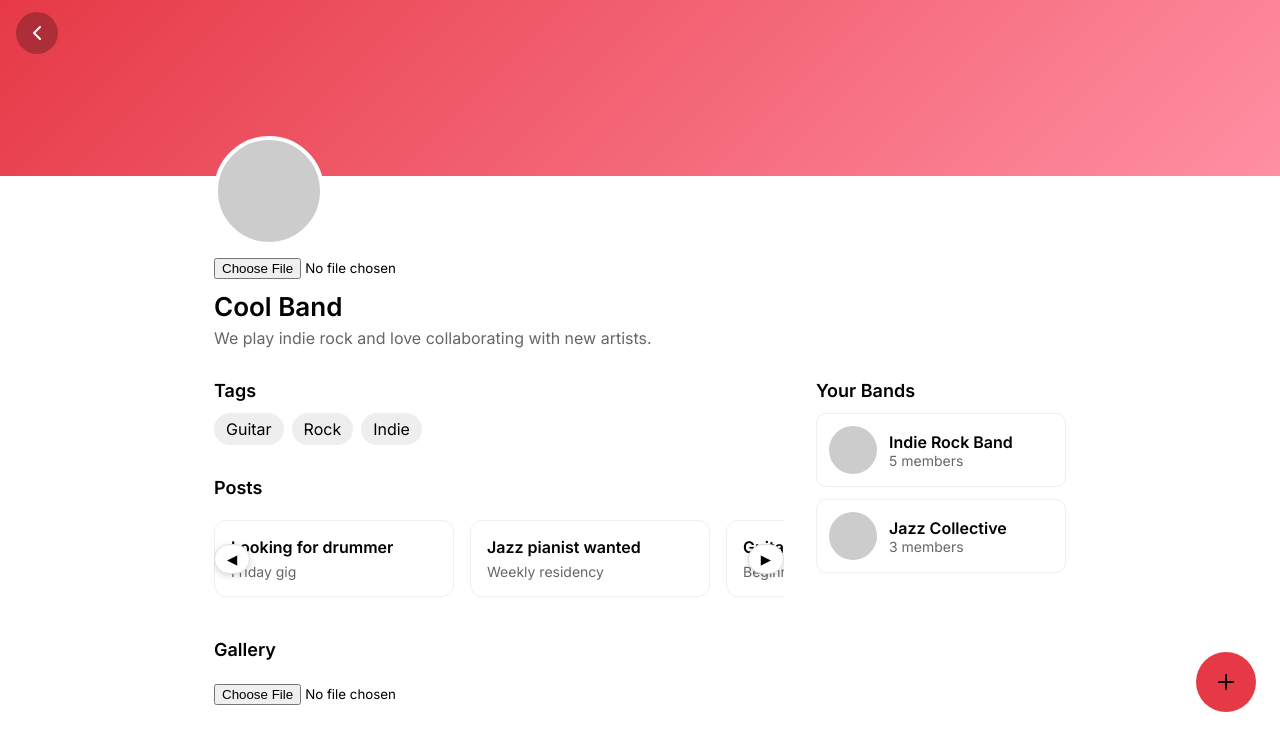
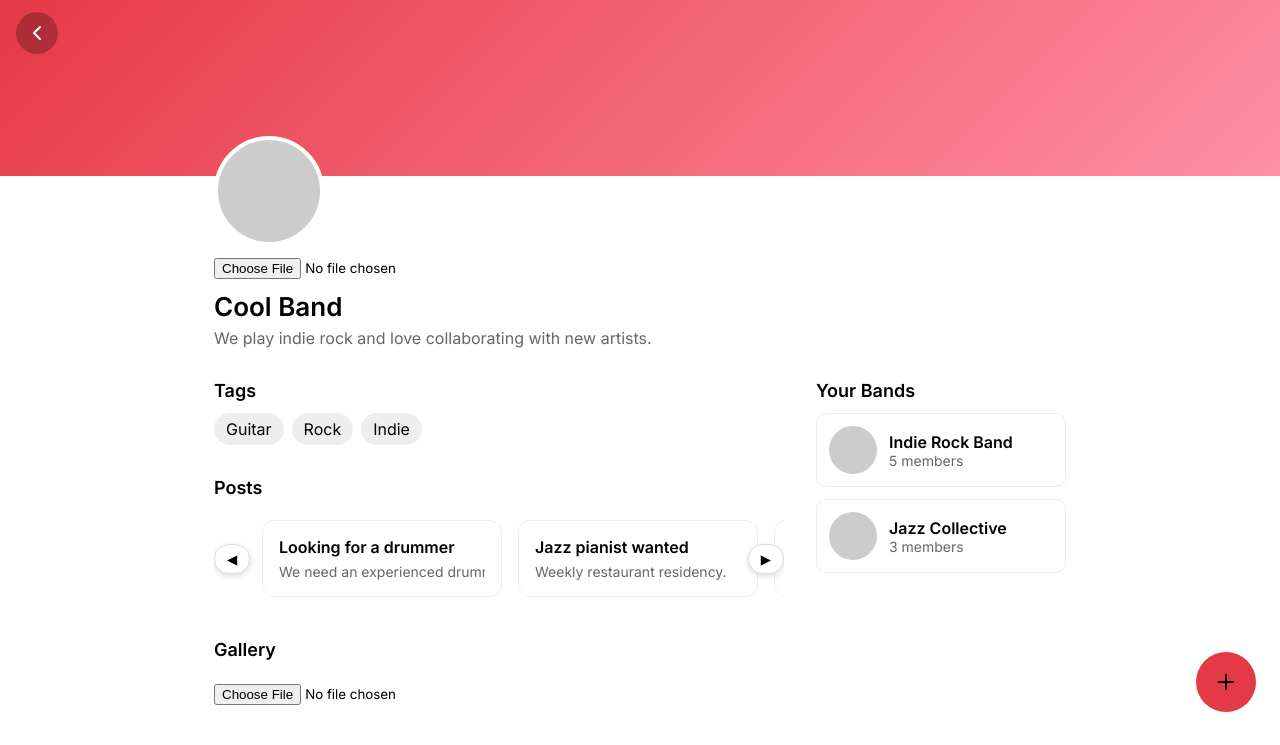
Before and after one commit to mgolds020/musiconn, a website: page views/profile.html in a window 1280 px wide. Shown: the part 64-809 px from the top of the page. Drawn offline with nearby package versions, Linux system fonts and the light colour scheme.

Commit message:
fixed bugs in carousel frontend

```diff
--- a/views/profile.html
+++ b/views/profile.html
@@ -199,11 +199,32 @@
         }
 
         .post-card {
-            flex:0 0 240px; /* fixed width cards so they don't wrap */
-            border:1px solid #eee; border-radius:12px;
-            padding:16px; background:white;
-            cursor:pointer;
+            flex: 0 0 auto;     /* don’t let flex-basis do anything clever */
+            width: 240px;
+            min-width: 240px;
+            max-width: 240px;
+
+            border: 1px solid #eee;
+            border-radius: 12px;
+            padding: 16px;
+            background: white;
+            cursor: pointer;
         }
+
+        .post-card p {
+            display: -webkit-box;
+            -webkit-line-clamp: 2;   /* number of lines to show */
+            -webkit-box-orient: vertical;
+            overflow: hidden;
+            text-overflow: ellipsis;
+        }
+
+        .post-card h3 {
+            white-space: nowrap;
+            overflow: hidden;
+            text-overflow: ellipsis;
+        }
+
         .post-card h3 { font-size:16px; margin-bottom:6px; }
         .post-card p { color:var(--gray); font-size:14px; }
 
@@ -337,7 +358,7 @@
 
     <header>
         <i data-lucide="menu" class="icon-btn" id="menuBtn"></i>
-        <h1 onclick="location.href='gigs.html'">Musiconn</h1>
+        <h1 onclick="location.href='gigs.html?view=gig'">Musiconn</h1> <!-- make this go to map view -->
         <i data-lucide="user" class="icon-btn"></i>
     </header>
 
@@ -403,17 +424,18 @@
 
                 <div class="section-title">Posts</div>
 
-<!-- FIXED-WIDTH CAROUSEL WRAPPER -->
-<div class="posts-carousel-wrapper" style="position:relative; width:100%; overflow:hidden;">
+                <!-- FIXED-WIDTH CAROUSEL -->
+                <div class="posts-carousel-wrapper" style="position:relative; width:100%; overflow:hidden;">
 
-  <button class="posts-arrow left" id="postsLeft" style="position:absolute; left:0; top:50%; transform:translateY(-50%); border-radius:999px; border:1px solid #ddd; background:white; padding:6px 12px; box-shadow:0 2px 6px rgba(0,0,0,0.15); cursor:pointer; z-index:5;">◀</button>
+                    <button class="posts-arrow left" id="postsLeft" style="position:absolute; left:0; top:50%; transform:translateY(-50%); border-radius:999px; border:1px solid #ddd; background:white; padding:6px 12px; box-shadow:0 2px 6px rgba(0,0,0,0.15); cursor:pointer; z-index:5;">◀</button>
+                    <div class="carousel" id="postCarousel"
+                    style="display:flex; flex-wrap:nowrap; gap:16px; overflow-x:auto; overflow-y:hidden;
+                            scroll-behavior:smooth; white-space:nowrap;
+                            padding:10px 48px; min-width:0;"></div>
+                    <button class="posts-arrow right" id="postsRight" style="position:absolute; right:0; top:50%; transform:translateY(-50%); border-radius:999px; border:1px solid #ddd; background:white; padding:6px 12px; box-shadow:0 2px 6px rgba(0,0,0,0.15); cursor:pointer; z-index:5;">▶</button>
+                </div>
 
-  <div class="carousel" id="postCarousel" style="display:flex; flex-wrap:nowrap; gap:16px; overflow-x:auto; overflow-y:hidden; scroll-behavior:smooth; white-space:nowrap; padding:10px 0; min-width:0;"></div>
-
-  <button class="posts-arrow right" id="postsRight" style="position:absolute; right:0; top:50%; transform:translateY(-50%); border-radius:999px; border:1px solid #ddd; background:white; padding:6px 12px; box-shadow:0 2px 6px rgba(0,0,0,0.15); cursor:pointer; z-index:5;">▶</button>
-</div>
-
-<div class="section-title">Gallery</div>
+                <div class="section-title">Gallery</div>
                 <div id="gallery">
                     <!-- upload photos to populate -->
                 </div>
@@ -488,20 +510,48 @@
 
 
         // MOCK POSTS
-        const posts=[
-            {title:'Looking for drummer', desc:'Friday gig', type:'gig'},
-            {title:'Jazz pianist wanted', desc:'Weekly residency', type:'gig'},
-            {title:'Guitar lessons', desc:'Beginner friendly', type:'learn'}
+        const POSTS = [
+            {
+                id: 1,
+                type: 'gig',
+                title: 'Looking for a drummer',
+                desc: 'We need an experienced drummer for a Friday night paid show.',
+                price: '$150-$250',
+                date: 'Feb 12, 2026 @ 8:00 PM',
+                location: 'Boston, MA',
+                profileName: 'Cool Band'
+            },
+            {
+                id: 2,
+                type: 'gig',
+                title: 'Jazz pianist wanted',
+                desc: 'Weekly restaurant residency.',
+                price: '$200-$300',
+                date: 'Every Friday @ 7 PM',
+                location: 'Cambridge, MA',
+                profileName: 'Jazz Collective'
+            },
+            {
+                id: 3,
+                type: 'learn',
+                title: 'Guitar lessons',
+                desc: 'Beginner-friendly private lessons.',
+                price: '$40/hr',
+                date: 'Flexible',
+                location: 'Online / Boston',
+                profileName: 'Alex'
+            }
         ];
 
         function loadCarousel(){
-            const c=document.getElementById('postCarousel');
-            c.innerHTML='';
-            posts.forEach(p=>{
-                const card=document.createElement('div');
-                card.className='post-card';
-                card.onclick=()=>location.href='post.html'; // change to go to actual post page
-                card.innerHTML=`<h3>${p.title}</h3><p>${p.desc}</p>`;
+            const c = document.getElementById('postCarousel');
+            c.innerHTML = '';
+
+            POSTS.forEach(p => {
+                const card = document.createElement('div');
+                card.className = 'post-card';
+                card.onclick = () => location.href = `post.html?id=${p.id}`;
+                card.innerHTML = `<h3>${p.title}</h3><p>${p.desc}</p>`;
                 c.appendChild(card);
             });
         }
@@ -522,14 +572,26 @@
         document.getElementById('addPostBtn').onclick=()=>{ modalBg.style.display='flex'; };
         modalBg.onclick=e=>{ if(e.target===modalBg) modalBg.style.display='none'; };
 
-        document.getElementById('savePostBtn').onclick=()=>{
-            const t=document.getElementById('postTitle').value;
-            const d=document.getElementById('postDesc').value;
-            const type=document.getElementById('postType').value;
+        document.getElementById('savePostBtn').onclick = () => {
+            const t = document.getElementById('postTitle').value;
+            const d = document.getElementById('postDesc').value;
+            const type = document.getElementById('postType').value;
 
-            posts.push({title:t, desc:d, type:type});
+            if (!t || !d) return; // simple guard
+
+            POSTS.push({
+                id: Date.now(),           // unique id
+                title: t,
+                desc: d,
+                type: type,
+                price: '',
+                date: '',
+                location: '',
+                profileName: 'Cool Band'
+            });
+
             loadCarousel();
-            modalBg.style.display='none';
+            modalBg.style.display = 'none';
         };
 
         // tag select
```
